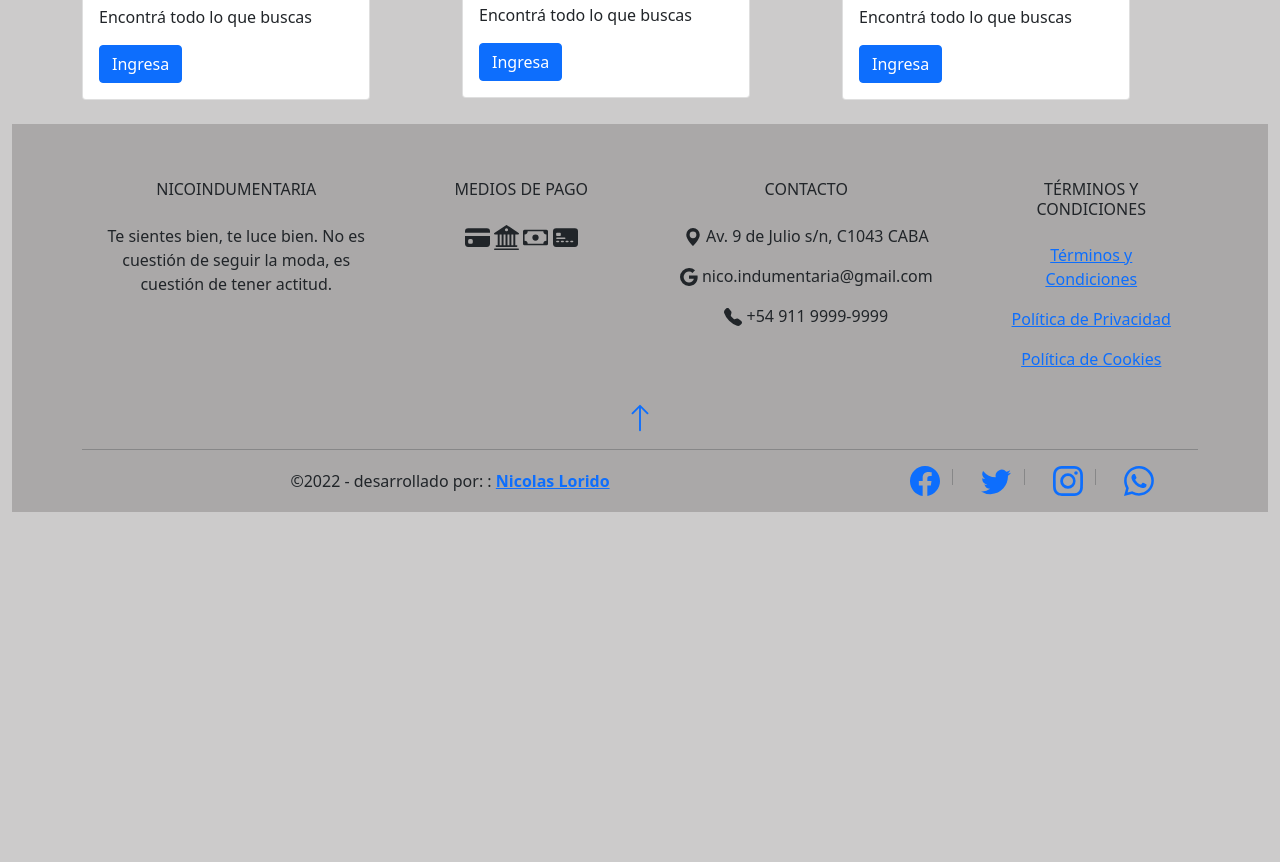
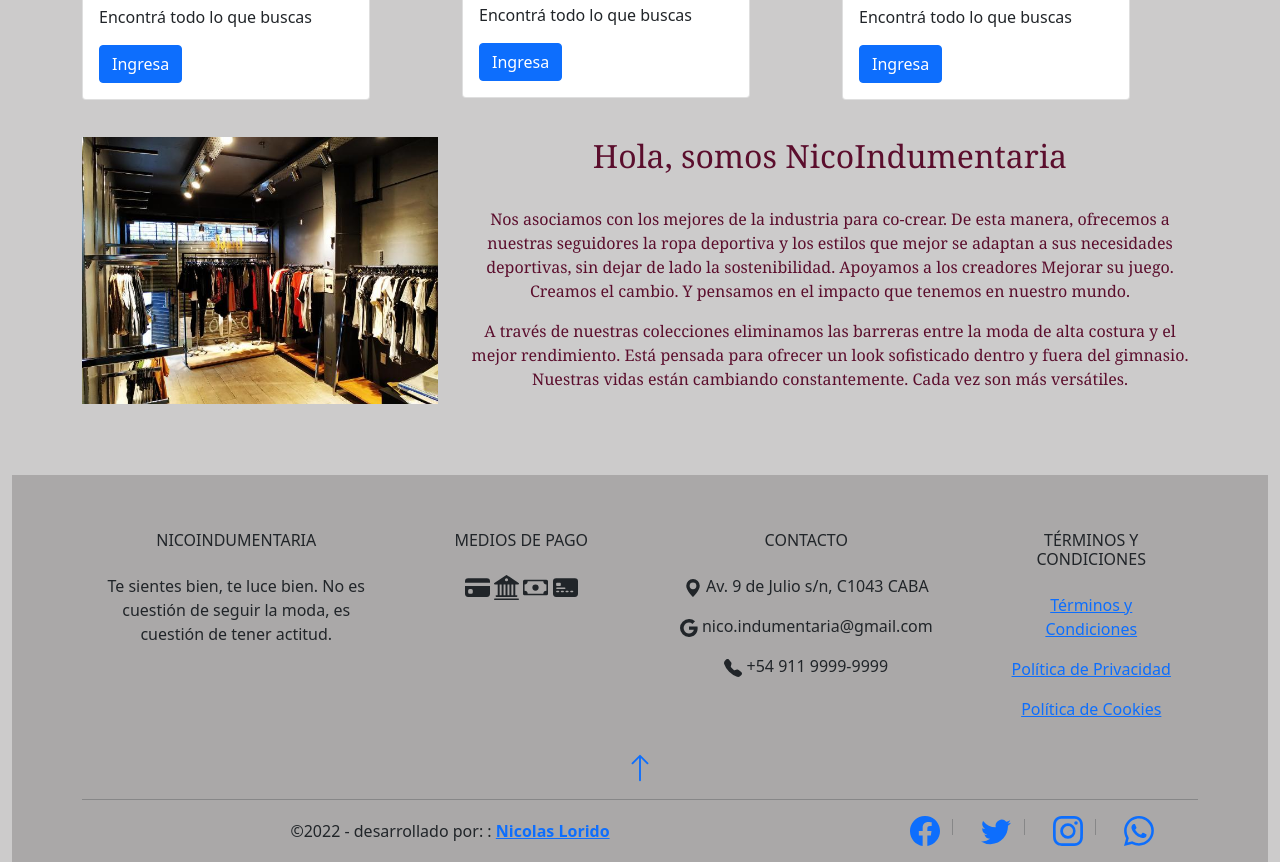
Before and after one commit to NicolasLorido/dise-oweb, a plain HTML site: page index.html in a window 1280 px wide. Shown: the part 960-1822 px from the top of the page. Before the commit the page ends 1472 px from the top, so only its background shows below. Drawn offline with nearby package versions, Linux system fonts and the light colour scheme.

Commit message:
Agregue al index mas texto y tambien agregue una imagen

```diff
--- a/index.html
+++ b/index.html
@@ -153,6 +153,22 @@
     </div>
  </div><br>
 <!--Fin Paginas-->
+<!--Somos-->
+<section class="container">
+  <article class="row">
+      <div class="col-12 col-lg-4">
+          <img src="img/somos.jpg" alt="Foto Local" class="d-block w-100">
+      </div>
+      <div class="col-12 col-lg-8">
+          <h2>Hola, somos NicoIndumentaria</h2><br>
+          <p>Nos asociamos con los mejores de la industria para co-crear. De esta manera, ofrecemos a nuestras seguidores la ropa deportiva y los estilos que mejor se adaptan a sus necesidades deportivas, sin dejar de lado la sostenibilidad. Apoyamos a los creadores Mejorar su juego. Creamos el cambio. Y pensamos en el impacto que tenemos en nuestro mundo.
+          </p>
+          <p>A través de nuestras colecciones eliminamos las barreras entre la moda de alta costura y el mejor rendimiento. Está pensada para ofrecer un look sofisticado dentro y fuera del gimnasio. Nuestras vidas están cambiando constantemente. Cada vez son más versátiles.
+          </p>
+      </div>
+  </article>
+</section><br>
+<!--Fin Somos-->
 <!--Pie de pagina-->
 <footer class="page-footer font-small mdb-color pt-4">
     <div class="container text-center text-md-left">
```
Also changed, not shown: pages/hombre.html (+1 -1 lines), img/somos.jpg (added).
